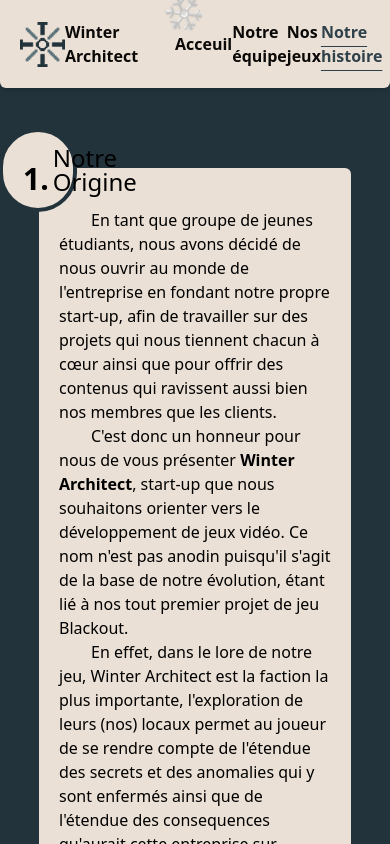
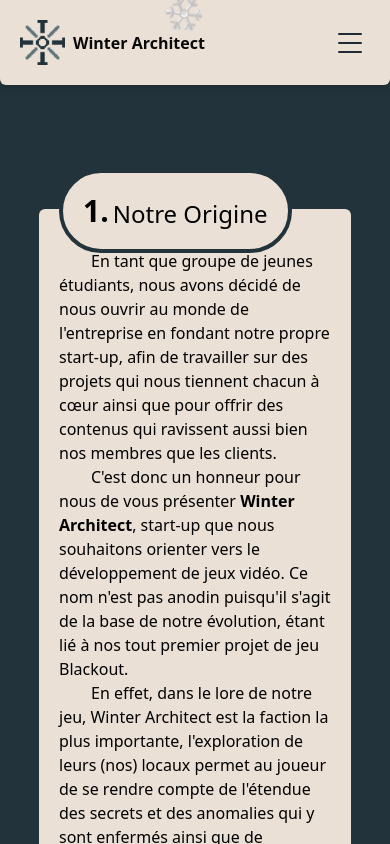
Before and after one commit to Winter-Architect/website, a Nuxt app: page /story in a window 390 px wide. Shown: the top 844 px of the page. Built offline with nearby package versions, Linux system fonts and the light colour scheme.

Commit message:
continuation du responsive avec navbar, page acceuil et debut page story

```diff
--- a/components/Button.vue
+++ b/components/Button.vue
@@ -1,7 +1,7 @@
 <template>
   <NuxtLink v-if="to" :to="to" class="inline-block">
     <button
-      class="text-pearl-bush-100 bg-outer-space-950 hover:bg-outer-space-800 transition-all duration-200 p-3 mt-7 w-[15vw] text-lg rounded-md transform hover:scale-105 hover:shadow-glow active:scale-95"
+      class="text-pearl-bush-100 bg-outer-space-950 hover:bg-outer-space-800 transition-all duration-200 p-3 mt-7 md:w-[15vw] text-lg rounded-md transform hover:scale-105 hover:shadow-glow active:scale-95"
     >
       <slot />
     </button>
--- a/components/Navbar.vue
+++ b/components/Navbar.vue
@@ -1,16 +1,54 @@
 <template>
   <nav
-    class="bg-pearl-bush-100 text-[#0A0908] p-5 mb-10 rounded-b-md flex items-center justify-between transition-all duration-500 ease-in-out hover:shadow-md"
+    class="fixed w-[100vw] z-50 bg-pearl-bush-100 text-[#0A0908] p-5 mb-10 rounded-b-md transition-all duration-500 ease-in-out hover:shadow-md"
   >
-    <NuxtLink
-      to="/"
-      class="flex items-center justify-evenly w-[20vw] xl:w-[10vw] transform transition-transform duration-300 ease-in-out hover:scale-110"
+    <!-- En-tête fixe avec Logo et Bouton -->
+    <div class="flex items-center justify-between">
+      <NuxtLink
+        to="/"
+        class="flex items-center space-x-2 transform transition-transform duration-300 ease-in-out hover:scale-110"
+      >
+        <img src="/logo_dark_bold.png" alt="logo" width="45" height="45" />
+        <h1 class="font-bold">Winter Architect</h1>
+      </NuxtLink>
+
+      <!-- Bouton Menu Mobile -->
+      <button
+        @click="toggleMenu"
+        class="lg:hidden focus:outline-none p-2 rounded-md hover:bg-gray-200 transition-colors duration-200"
+        aria-label="Toggle Menu"
+      >
+        <div class="w-6 h-5 relative flex flex-col justify-between">
+          <span
+            class="w-full h-0.5 bg-gray-800 rounded-full transform transition-all duration-300"
+            :class="{ 'rotate-45 translate-y-2': isOpen }"
+          ></span>
+          <span
+            class="w-full h-0.5 bg-gray-800 rounded-full transition-all duration-300"
+            :class="{ 'opacity-0': isOpen }"
+          ></span>
+          <span
+            class="w-full h-0.5 bg-gray-800 rounded-full transform transition-all duration-300"
+            :class="{ '-rotate-45 -translate-y-2': isOpen }"
+          ></span>
+        </div>
+      </button>
+    </div>
+
+    <!-- Menu Navigation avec Animation -->
+    <div
+      class="lg:block lg:mt-0 overflow-hidden transition-all duration-300 ease-in-out"
+      :style="{
+        maxHeight: isOpen ? `${menuHeight}px` : '0px',
+        opacity: isOpen ? '1' : '0',
+        visibility: isOpen ? 'visible' : 'hidden',
+        marginTop: isOpen ? '1rem' : '0',
+      }"
+      ref="menuRef"
     >
-      <img src="/logo_dark_bold.png" alt="logo" width="45" height="45" />
-      <h1 class="font-bold">Winter Architect</h1>
-    </NuxtLink>
-    <div>
-      <ul class="flex items-center justify-evenly w-[50vw] xl:w-[40vw]">
+      <ul
+        class="flex flex-col lg:flex-row lg:items-center lg:justify-end space-y-4 lg:space-y-0 lg:space-x-8 py-2"
+      >
         <li class="text-[#0A0908] font-semibold">
           <NuxtLink
             to="/"
@@ -18,9 +56,10 @@
               'text-outer-space-900 underline underline-offset-8':
                 $route.path === '/',
             }"
-            class="relative transition-all duration-300 ease-in-out hover:text-outer-space-900 hover:underline hover:underline-offset-8"
+            class="relative block transition-all duration-300 ease-in-out hover:text-outer-space-900 hover:underline hover:underline-offset-8"
+            @click="closeMenu"
           >
-            Acceuil
+            Accueil
           </NuxtLink>
         </li>
         <li class="font-semibold">
@@ -30,7 +69,8 @@
               'text-outer-space-900 underline underline-offset-8':
                 $route.path === '/team',
             }"
-            class="relative transition-all duration-300 ease-in-out hover:text-outer-space-900 hover:underline hover:underline-offset-8"
+            class="relative block transition-all duration-300 ease-in-out hover:text-outer-space-900 hover:underline hover:underline-offset-8"
+            @click="closeMenu"
           >
             Notre équipe
           </NuxtLink>
@@ -42,7 +82,8 @@
               'text-outer-space-900 underline underline-offset-8':
                 $route.path === '/games',
             }"
-            class="relative transition-all duration-300 ease-in-out hover:text-outer-space-900 hover:underline hover:underline-offset-8"
+            class="relative block transition-all duration-300 ease-in-out hover:text-outer-space-900 hover:underline hover:underline-offset-8"
+            @click="closeMenu"
           >
             Nos jeux
           </NuxtLink>
@@ -54,7 +95,8 @@
               'text-outer-space-900 underline underline-offset-8':
                 $route.path === '/story',
             }"
-            class="relative transition-all duration-300 ease-in-out hover:text-outer-space-900 hover:underline hover:underline-offset-8"
+            class="relative block transition-all duration-300 ease-in-out hover:text-outer-space-900 hover:underline hover:underline-offset-8"
+            @click="closeMenu"
           >
             Notre histoire
           </NuxtLink>
@@ -63,3 +105,47 @@
     </div>
   </nav>
 </template>
+
+<script setup>
+const isOpen = ref(false);
+const menuRef = ref(null);
+const menuHeight = ref(0);
+
+// Calcule la hauteur du menu pour l'animation
+const updateMenuHeight = () => {
+  if (menuRef.value) {
+    menuHeight.value = menuRef.value.scrollHeight;
+  }
+};
+
+// Toggle menu avec mise à jour de la hauteur
+const toggleMenu = () => {
+  if (!isOpen.value) {
+    isOpen.value = true;
+    nextTick(() => {
+      updateMenuHeight();
+    });
+  } else {
+    isOpen.value = false;
+  }
+};
+
+// Ferme le menu (utile pour les liens)
+const closeMenu = () => {
+  isOpen.value = false;
+};
+
+// Met à jour la hauteur si la fenêtre est redimensionnée
+onMounted(() => {
+  window.addEventListener("resize", updateMenuHeight);
+});
+
+onBeforeUnmount(() => {
+  window.removeEventListener("resize", updateMenuHeight);
+});
+
+// Initialise la hauteur
+onMounted(() => {
+  updateMenuHeight();
+});
+</script>
--- a/components/Presentation.vue
+++ b/components/Presentation.vue
@@ -1,9 +1,9 @@
 <template>
   <div
-    class="bg-pearl-bush-100 w-[80vw] p-5 pt-10 relative m-10 mb-20 rounded-md"
+    class="bg-pearl-bush-100 w-[80vw] p-5 pt-10 relative m-10 mb-20 rounded-md flex flex-col"
   >
     <h1
-      class="absolute -top-10 -left-10 bg-pearl-bush-100 border-outer-space-950 border-4 p-5 rounded-full h-[10vh] w-[20vw] flex justify-start items-center"
+      class="absolute -top-10 bg-pearl-bush-100 border-outer-space-950 border-4 p-5 rounded-full h-[10vh] w-auto md:w-[20vw] flex justify-center md:justify-start items-center"
     >
       <div class="flex items-end gap-1">
         <span class="text-3xl font-bold leading-none">{{ number }}.</span>
--- a/pages/index.vue
+++ b/pages/index.vue
@@ -1,8 +1,8 @@
 <template>
-  <div class="text-pearl-bush-100 w-[80vw]">
+  <div class="text-pearl-bush-100 w-[80vw] mt-[15vh]">
     <div class="flex flex-col items-center mb-10 mt-[6vh]">
       <img src="/logo_light_bold.png" alt="logo" class="w-[10rem] my-2" />
-      <h1 class="text-[3rem] font-bold">Winter Architect</h1>
+      <h1 class="text-3xl md:text-[3rem] pt-5 font-bold">Winter Architect</h1>
       <!-- <p class="text-[1.5rem] mt-2">A full team of developers!</p> -->
     </div>
 
@@ -25,7 +25,9 @@
         Voluptatem tempore, tenetur labore sint incidunt vitae. Ipsa ad quam
         aliquid nulla?
       </p>
-      <div class="flex justify-between pt-10">
+      <div
+        class="flex flex-col md:flex-row justify-center items-center md:justify-between pt-10"
+      >
         <Button to="/team">Découvrez notre équipe!</Button>
         <Button to="/games">Découvrez nos jeux!</Button>
         <Button to="/story">Découvrez notre histoire!</Button>
--- a/pages/story.vue
+++ b/pages/story.vue
@@ -1,5 +1,5 @@
 <template>
-  <div>
+  <div class="mt-[20vh]">
     <Presentation number="1" name="Notre Origine">
       <p class="indent-8">
         En tant que groupe de jeunes étudiants, nous avons décidé de nous ouvrir
```
